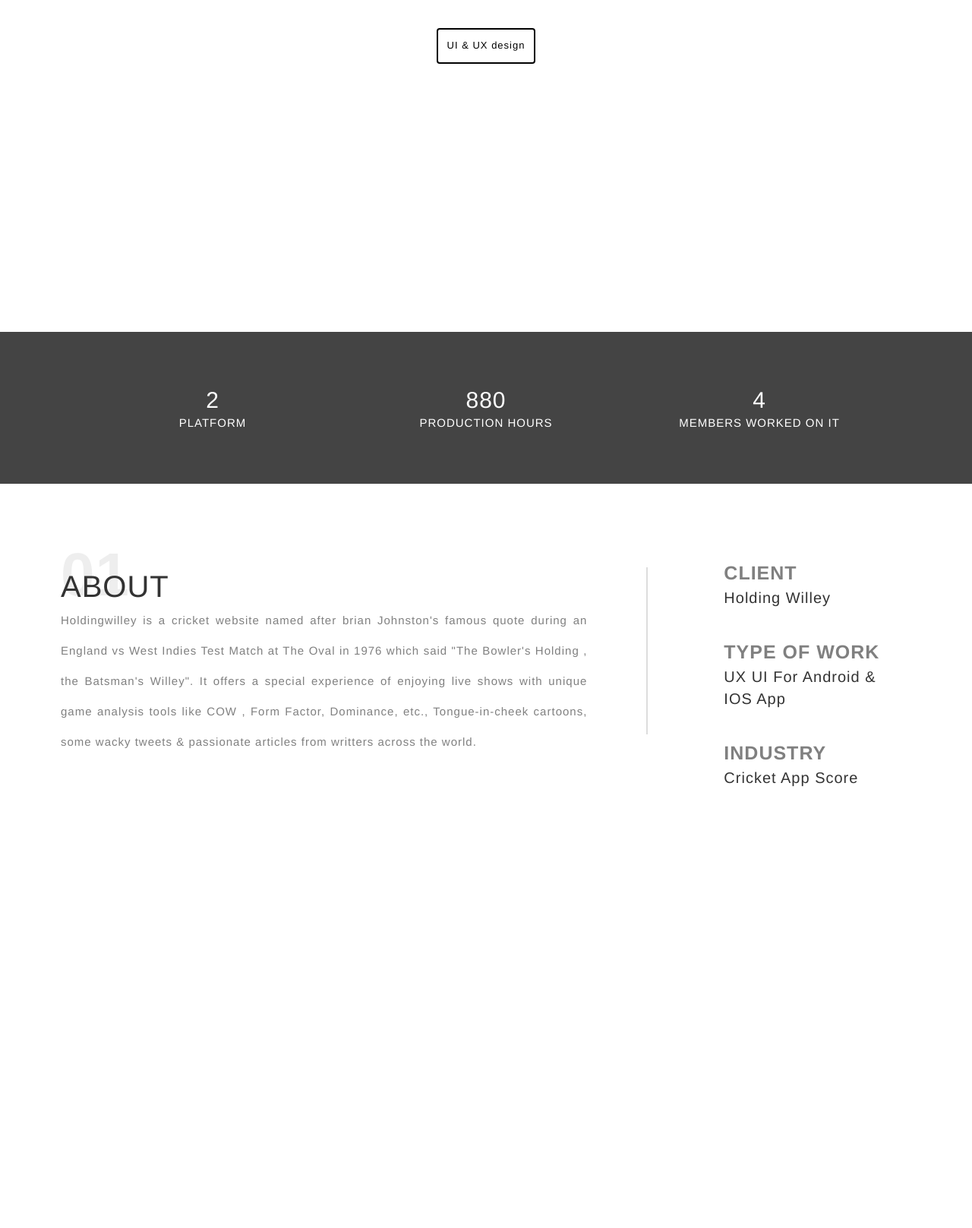
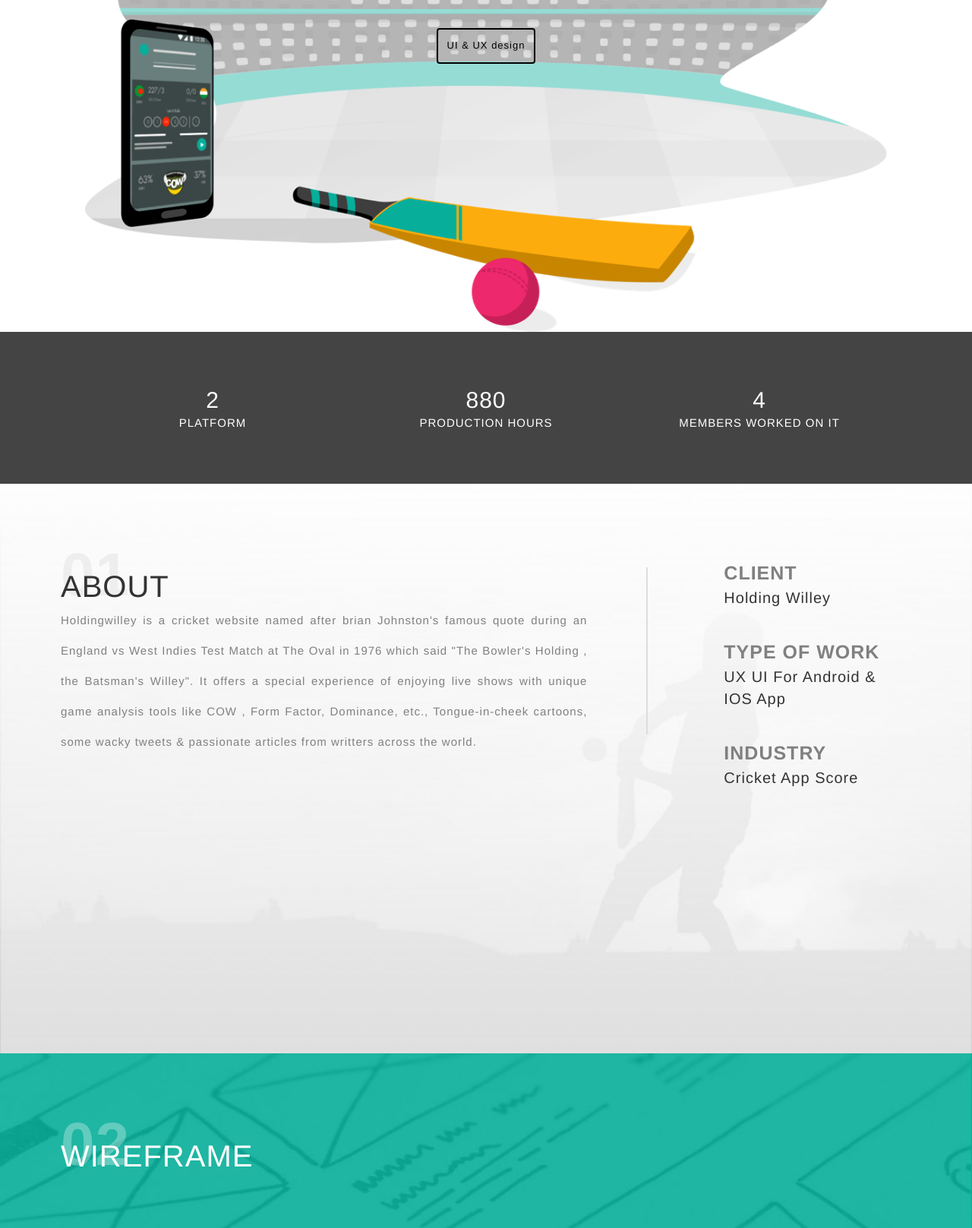
Before and after one commit to dharmick/kustard, a plain HTML site: page index.html in a window 1280 px wide. Shown: the part 283-1900 px from the top of the page at 76% size. Drawn offline with nearby package versions, Linux system fonts and the light colour scheme.

Commit message:
Update main.css

```diff
--- a/stylesheets/main.css
+++ b/stylesheets/main.css
@@ -53,7 +53,7 @@ p{
 .intro{
 	height:600px;
 	margin-top:50px;
-	background:url("img/backgrounds/intro-bg.png") no-repeat center;
+	background:url("../img/backgrounds/intro-bg.png") no-repeat center;
 	background-size: contain;
 }
 .intro-head{
@@ -113,7 +113,7 @@ p{
 /*****section about******/
 
 .about{
-	background:url("img/backgrounds/about-bg.jpg") no-repeat center;
+	background:url("../img/backgrounds/about-bg.jpg") no-repeat center;
 	background-size: cover;
 	height:auto;
 	min-height: 750px;
@@ -144,7 +144,7 @@ p{
 
 /*****section wireframes******/
 .wireframe{
-background:url("img/backgrounds/wireframe-title-bg.jpg") no-repeat center;
+background:url("../img/backgrounds/wireframe-title-bg.jpg") no-repeat center;
 background-size: cover;
 height:auto;
 }
@@ -170,7 +170,7 @@ height:auto;
 
 .design{
 	height:500px;
-	background:url("img/backgrounds/ui-design-bg.jpg") no-repeat center;
+	background:url("../img/backgrounds/ui-design-bg.jpg") no-repeat center;
 	background-size: cover;
 }
 .design img{
@@ -187,7 +187,7 @@ height:auto;
 }
 
 .design-img{
-	background:url("img/backgrounds/footer-bg.jpg") no-repeat bottom;
+	background:url("../img/backgrounds/footer-bg.jpg") no-repeat bottom;
 	background-size: 100%;
 	margin-top:200px;
 }
```
